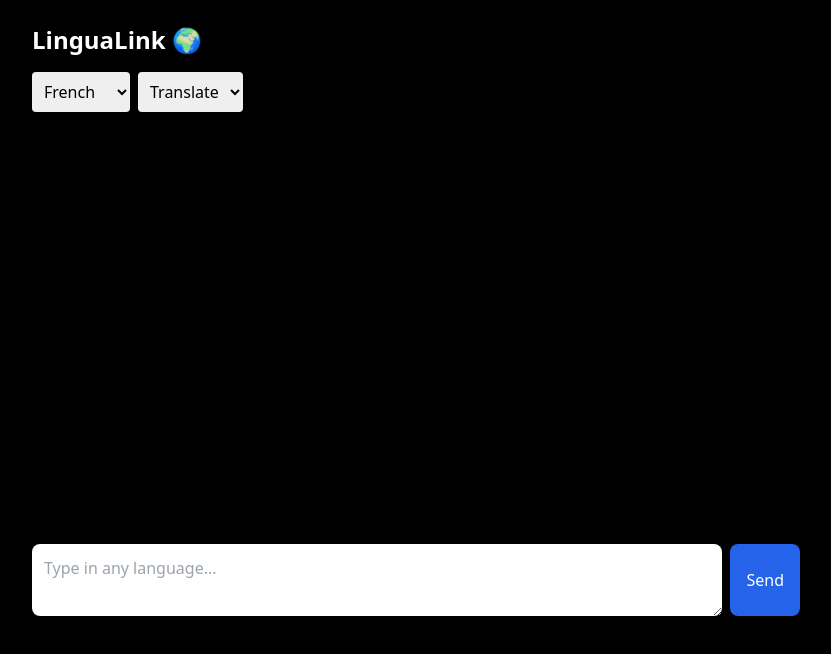
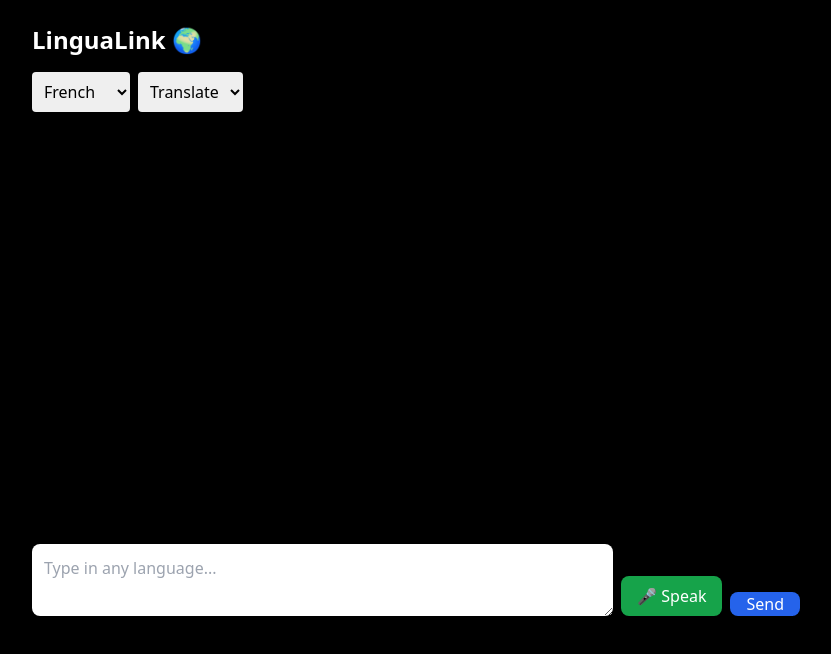
Before and after one commit to dkay9/LinguaLink, a Next.js app: page /chat in a window 1280 px wide. Shown: the top 654 px of the page, without its empty margins (224-1055 px from the left). Built offline with nearby package versions, Linux system fonts and the light colour scheme.

Commit message:
New push

```diff
--- a/app/layout.tsx
+++ b/app/layout.tsx
@@ -13,8 +13,8 @@ const geistMono = Geist_Mono({
 });
 
 export const metadata: Metadata = {
-  title: "Create Next App",
-  description: "Generated by create next app",
+  title: "LinguaLink",
+  description: "Break language barriers instantly. Translate, explain, and converse across languages using AI — text or voice.",
 };
 
 export default function RootLayout({
--- a/components/ChatBox.tsx
+++ b/components/ChatBox.tsx
@@ -1,5 +1,6 @@
 "use client";
 import { useState, KeyboardEvent } from "react";
+import VoiceInput from "./VoiceInput";
 
 type ChatBoxProps = {
   onSend: (text: string) => void;
@@ -23,7 +24,7 @@ export default function ChatBox({ onSend, disabled }: ChatBoxProps) {
   }
 
   return (
-    <div className="flex gap-2">
+    <div className="flex gap-2 items-end">
       <textarea
         className="flex-1 p-3 rounded-lg text-black"
         placeholder="Type in any language..."
@@ -32,6 +33,9 @@ export default function ChatBox({ onSend, disabled }: ChatBoxProps) {
         onKeyDown={handleKeyDown}
         disabled={disabled}
       />
+
+      <VoiceInput onSend={onSend} />
+
       <button
         onClick={submit}
         className="px-4 bg-blue-600 text-white rounded-lg"
--- a/components/VoiceInput.tsx
+++ b/components/VoiceInput.tsx
@@ -3,12 +3,20 @@ import { useState } from "react";
 
 type VoiceInputProps = {
   onSend: (text: string) => void;
+  disabled?: boolean;
+  language?: string;
 };
 
-export default function VoiceInput({ onSend }: VoiceInputProps) {
+export default function VoiceInput({
+  onSend,
+  disabled,
+  language,
+}: VoiceInputProps) {
   const [listening, setListening] = useState(false);
 
   const handleVoice = () => {
+    if (disabled) return;
+
     const SpeechRecognitionConstructor =
       window.SpeechRecognition || window.webkitSpeechRecognition;
 
@@ -18,12 +26,13 @@ export default function VoiceInput({ onSend }: VoiceInputProps) {
     }
 
     const recognition = new SpeechRecognitionConstructor();
-    recognition.lang = "en-US";
+    recognition.lang = mapLanguageToLocale(language);
     recognition.interimResults = false;
     recognition.maxAlternatives = 1;
 
     recognition.onstart = () => setListening(true);
     recognition.onend = () => setListening(false);
+
     recognition.onresult = (event: SpeechRecognitionEvent) => {
       const transcript = event.results[0][0].transcript;
       onSend(transcript);
@@ -35,11 +44,33 @@ export default function VoiceInput({ onSend }: VoiceInputProps) {
   return (
     <button
       onClick={handleVoice}
-      className={`px-4 py-2 rounded-lg ${
-        listening ? "bg-red-600" : "bg-green-600"
-      } text-white`}
+      disabled={disabled}
+      className={`
+        relative px-4 py-2 rounded-lg text-white transition
+        ${disabled ? "opacity-40 cursor-not-allowed" : ""}
+        ${listening ? "bg-red-600" : "bg-green-600"}
+      `}
     >
-      {listening ? "Listening..." : "🎤 Speak"}
+      {listening && (
+        <span className="absolute inset-0 rounded-lg animate-ping bg-white/30" />
+      )}
+
+      <span className="relative z-10">
+        {listening ? "Listening…" : "🎤 Speak"}
+      </span>
     </button>
   );
 }
+
+function mapLanguageToLocale(language?: string) {
+  switch (language) {
+    case "French":
+      return "fr-FR";
+    case "Spanish":
+      return "es-ES";
+    case "German":
+      return "de-DE";
+    default:
+      return "en-US";
+  }
+}
```
